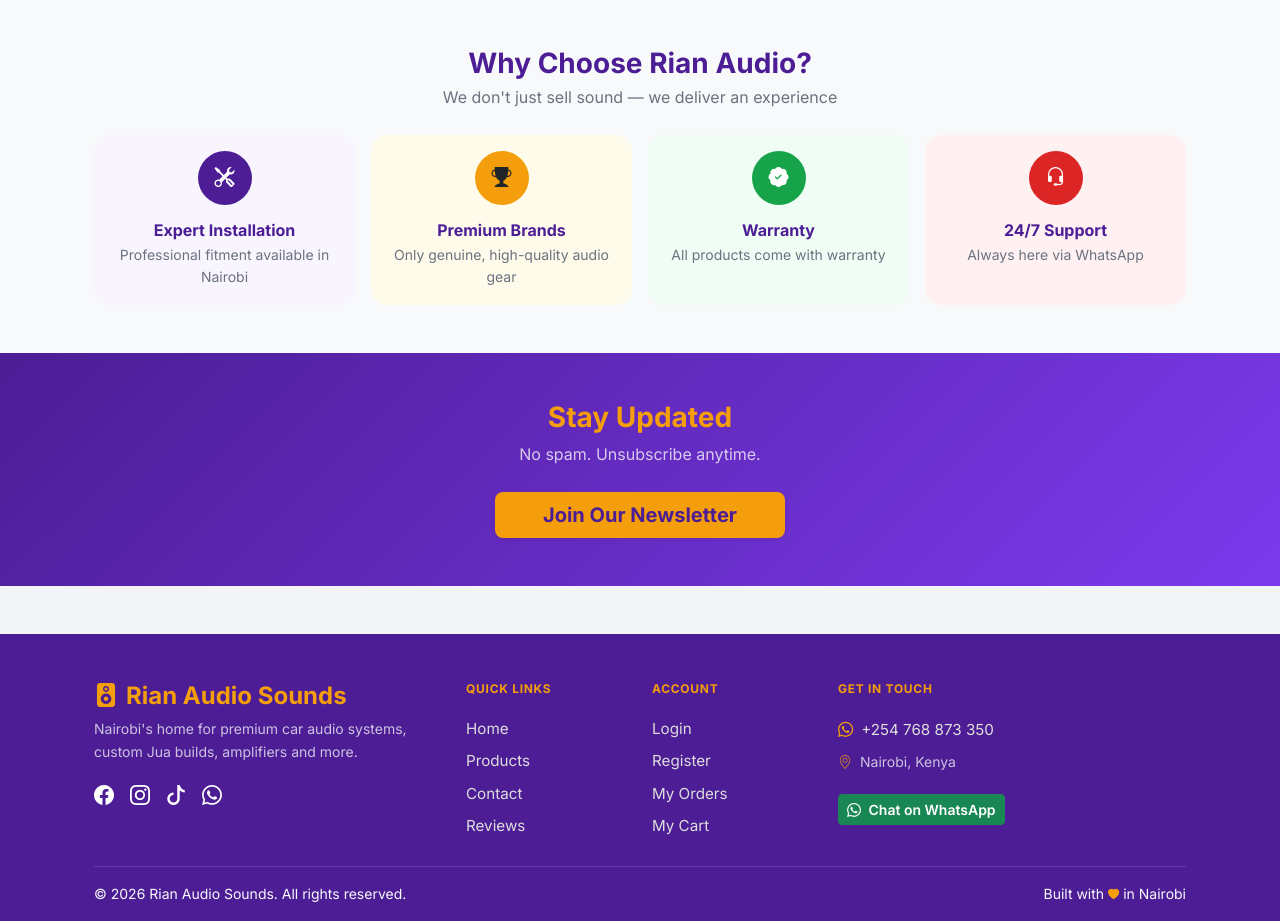
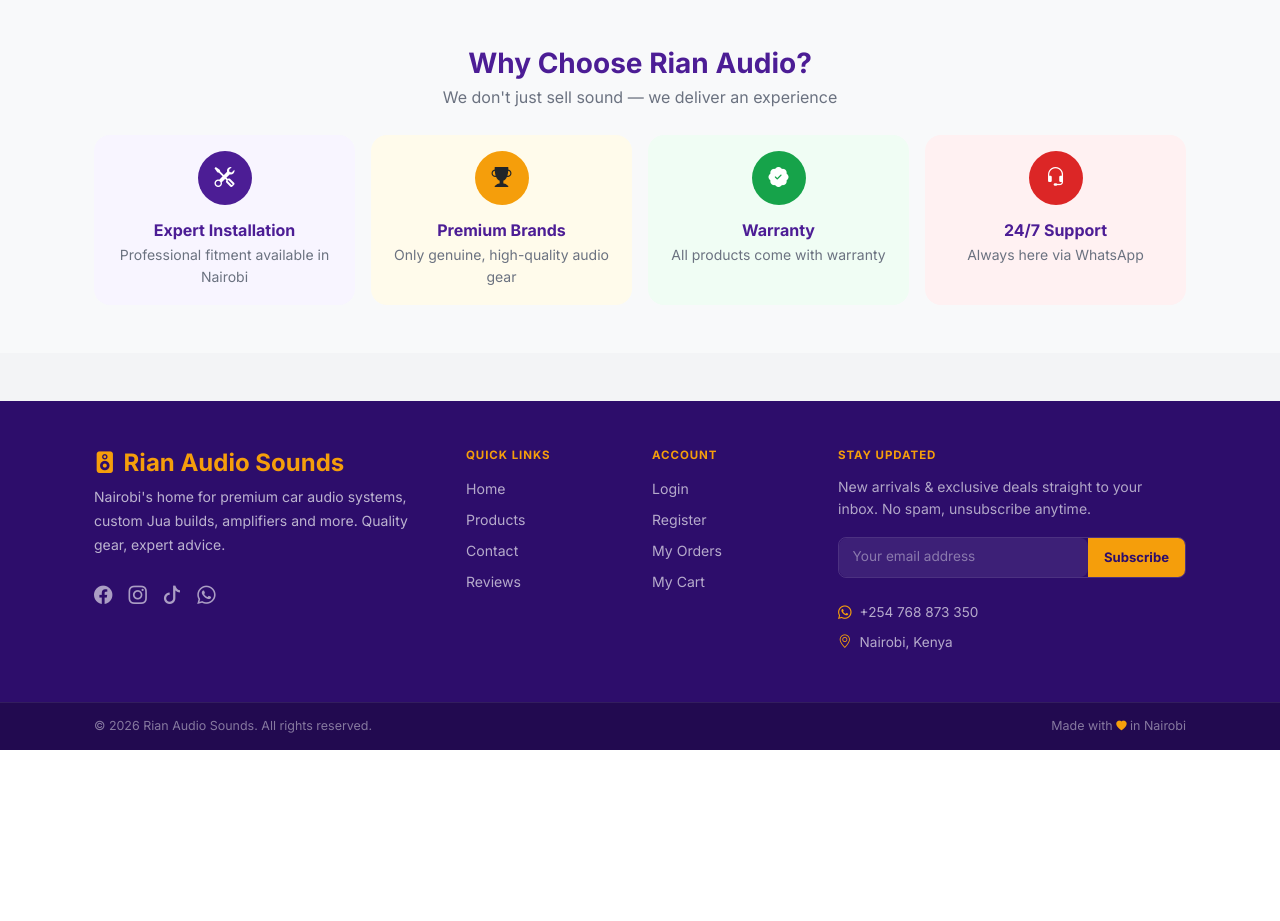
Before and after one commit to jripperpadre/rian-audio, a Django app: page / in a window 1280 px wide. Shown: the part 1495-2416 px from the top of the page. After the commit the page ends 2245 px from the top, so only its background shows below. Run offline with Django 5.2, Linux system fonts and the light colour scheme; data that the repository does not hold is empty.

Commit message:
new updates on User Interfcess

```diff
--- a/shop/templates/components/footer.html
+++ b/shop/templates/components/footer.html
@@ -1,41 +1,39 @@
-<footer class="footer-custom text-light pt-5 pb-3 mt-5">
+<footer class="footer-custom text-light pt-5 pb-0 mt-5">
   <div class="container">
-    <div class="row gy-4 mb-4">
+    <div class="row gy-5 pb-5">
 
-      <!-- Brand + tagline -->
-      <div class="col-12 col-md-4">
+      <!-- ① Brand + tagline + socials -->
+      <div class="col-12 col-md-4 col-lg-4">
         <h4 class="fw-bold text-gold mb-2">
-          <i class="bi bi-speaker-fill me-2"></i>Rian Audio Sounds
+          <i class="bi bi-speaker-fill me-2" style="font-size:.9em;"></i>Rian Audio Sounds
         </h4>
-        <p class="small opacity-75 mb-3">
-          Nairobi's home for premium car audio systems, custom Jua builds, amplifiers and more.
+        <p class="small mb-4" style="opacity:.7; line-height:1.7;">
+          Nairobi's home for premium car audio systems, custom Jua builds,
+          amplifiers and more. Quality gear, expert advice.
         </p>
-        <!-- Social icons -->
-        <div class="d-flex gap-3 flex-wrap">
+        <div class="d-flex gap-3">
           <a href="https://www.facebook.com/profile.php?id=61561903380922"
-             class="social-link" aria-label="Facebook" target="_blank" rel="noopener">
-            <i class="bi bi-facebook fs-5"></i>
+             class="footer-social" aria-label="Facebook" target="_blank" rel="noopener">
+            <i class="bi bi-facebook"></i>
           </a>
-          <a href="#" class="social-link" aria-label="Instagram">
-            <i class="bi bi-instagram fs-5"></i>
+          <a href="#" class="footer-social" aria-label="Instagram">
+            <i class="bi bi-instagram"></i>
           </a>
           <a href="https://www.tiktok.com/@rian.audio.sound"
-             class="social-link" aria-label="TikTok" target="_blank" rel="noopener">
-            <i class="bi bi-tiktok fs-5"></i>
+             class="footer-social" aria-label="TikTok" target="_blank" rel="noopener">
+            <i class="bi bi-tiktok"></i>
           </a>
           <a href="https://wa.me/254768873350"
-             class="social-link" aria-label="WhatsApp" target="_blank" rel="noopener">
-            <i class="bi bi-whatsapp fs-5"></i>
+             class="footer-social" aria-label="WhatsApp" target="_blank" rel="noopener">
+            <i class="bi bi-whatsapp"></i>
           </a>
         </div>
       </div>
 
-      <!-- Quick Links -->
-      <div class="col-6 col-md-2">
-        <h6 class="fw-bold text-gold mb-3 text-uppercase" style="font-size:.75rem;letter-spacing:.06em;">
-          Quick Links
-        </h6>
-        <ul class="list-unstyled mb-0" style="line-height:2;">
+      <!-- ② Quick links -->
+      <div class="col-6 col-md-2 col-lg-2">
+        <h6 class="footer-heading">Quick Links</h6>
+        <ul class="footer-list">
           <li><a href="{% url 'home' %}" class="footer-link">Home</a></li>
           <li><a href="{% url 'products' %}" class="footer-link">Products</a></li>
           <li><a href="{% url 'contact' %}" class="footer-link">Contact</a></li>
@@ -43,67 +41,158 @@
         </ul>
       </div>
 
-      <!-- Account -->
-      <div class="col-6 col-md-2">
-        <h6 class="fw-bold text-gold mb-3 text-uppercase" style="font-size:.75rem;letter-spacing:.06em;">
-          Account
-        </h6>
-        <ul class="list-unstyled mb-0" style="line-height:2;">
-          <li><a href="{% url 'login' %}" class="footer-link">Login</a></li>
-          <li><a href="{% url 'signup' %}" class="footer-link">Register</a></li>
+      <!-- ③ Account -->
+      <div class="col-6 col-md-2 col-lg-2">
+        <h6 class="footer-heading">Account</h6>
+        <ul class="footer-list">
+          <li><a href="{% url 'login' %}"     class="footer-link">Login</a></li>
+          <li><a href="{% url 'signup' %}"    class="footer-link">Register</a></li>
           <li><a href="{% url 'my_orders' %}" class="footer-link">My Orders</a></li>
           <li><a href="{% url 'cart_detail' %}" class="footer-link">My Cart</a></li>
         </ul>
       </div>
 
-      <!-- Contact -->
-      <div class="col-12 col-md-4">
-        <h6 class="fw-bold text-gold mb-3 text-uppercase" style="font-size:.75rem;letter-spacing:.06em;">
-          Get In Touch
-        </h6>
-        <ul class="list-unstyled mb-0" style="line-height:2.2;">
-          <li>
+      <!-- ④ Newsletter + contact -->
+      <div class="col-12 col-md-4 col-lg-4">
+        <h6 class="footer-heading">Stay Updated</h6>
+        <p class="small mb-3" style="opacity:.65;">
+          New arrivals &amp; exclusive deals straight to your inbox. No spam, unsubscribe anytime.
+        </p>
+
+        <!-- Inline newsletter form -->
+        <form class="footer-newsletter" method="post" action="{% url 'subscribe_newsletter' %}">
+          {% csrf_token %}
+          <input type="email" name="email" placeholder="Your email address" required>
+          <button type="submit">Subscribe</button>
+        </form>
+
+        <!-- Contact info -->
+        <div class="mt-4 d-flex flex-column gap-2">
           <a href="https://wa.me/254768873350" target="_blank" rel="noopener"
-               class="footer-link d-inline-flex align-items-center gap-2">
+             class="footer-contact-link">
             <i class="bi bi-whatsapp text-gold"></i> +254 768 873 350
           </a>
-          </li>
           {% if site_config.support_email %}
-          <li>
-            <a href="mailto:{{ site_config.support_email }}"
-               class="footer-link d-inline-flex align-items-center gap-2">
+          <a href="mailto:{{ site_config.support_email }}" class="footer-contact-link">
             <i class="bi bi-envelope text-gold"></i> {{ site_config.support_email }}
           </a>
-          </li>
           {% endif %}
-          <li class="d-flex align-items-center gap-2 opacity-75 small">
+          <span class="footer-contact-link">
             <i class="bi bi-geo-alt text-gold"></i> Nairobi, Kenya
-          </li>
-        </ul>
-        <a href="https://wa.me/254768873350" target="_blank" rel="noopener"
-           class="btn btn-success btn-sm mt-3 fw-semibold">
-          <i class="bi bi-whatsapp me-1"></i> Chat on WhatsApp
-        </a>
+          </span>
+        </div>
       </div>
 
-    </div>
+    </div><!-- /row -->
+  </div><!-- /container -->
 
   <!-- Bottom bar -->
-    <div class="border-top pt-3 d-flex flex-wrap justify-content-between align-items-center gap-2"
-         style="border-color:rgba(255,255,255,.12)!important;">
-      <p class="mb-0 small opacity-60">
-        &copy; {% now "Y" %} Rian Audio Sounds. All rights reserved.
-      </p>
-      <p class="mb-0 small opacity-60">
-        Built with <i class="bi bi-heart-fill text-gold" style="font-size:.7rem;"></i> in Nairobi
-      </p>
+  <div class="footer-bottom">
+    <div class="container d-flex flex-wrap justify-content-between align-items-center gap-2">
+      <span>&copy; {% now "Y" %} Rian Audio Sounds. All rights reserved.</span>
+      <span>Made with <i class="bi bi-heart-fill text-gold" style="font-size:.65rem;"></i> in Nairobi</span>
     </div>
   </div>
 </footer>
 
 <!-- Floating WhatsApp bubble -->
-<a href="https://wa.me/254768873350"
-   target="_blank" rel="noopener"
+<a href="https://wa.me/254768873350" target="_blank" rel="noopener"
    class="whatsapp-float" aria-label="Chat on WhatsApp">
   <i class="bi bi-whatsapp"></i>
 </a>
+
+<style>
+/* ── Footer layout ── */
+.footer-custom { background: #2d0d6b; }
+
+.footer-heading {
+  color: #f59e0b;
+  font-size: .72rem;
+  font-weight: 700;
+  letter-spacing: .08em;
+  text-transform: uppercase;
+  margin-bottom: .85rem;
+}
+
+.footer-list {
+  list-style: none;
+  padding: 0;
+  margin: 0;
+}
+.footer-list li { margin-bottom: .35rem; }
+
+.footer-link {
+  color: rgba(255,255,255,.65);
+  text-decoration: none;
+  font-size: .88rem;
+  transition: color .18s, padding-left .18s;
+  display: inline-block;
+}
+.footer-link:hover {
+  color: #f59e0b;
+  padding-left: 4px;
+}
+
+/* Social icons */
+.footer-social {
+  color: rgba(255,255,255,.6);
+  font-size: 1.15rem;
+  transition: color .2s, transform .2s;
+  text-decoration: none;
+}
+.footer-social:hover { color: #f59e0b; transform: translateY(-2px); }
+
+/* Newsletter form */
+.footer-newsletter {
+  display: flex;
+  border-radius: 8px;
+  overflow: hidden;
+  border: 1px solid rgba(255,255,255,.15);
+}
+.footer-newsletter input {
+  flex: 1;
+  min-width: 0;
+  background: rgba(255,255,255,.08);
+  border: none;
+  outline: none;
+  color: #fff;
+  font-size: .85rem;
+  padding: .55rem .85rem;
+}
+.footer-newsletter input::placeholder { color: rgba(255,255,255,.4); }
+.footer-newsletter input:focus { background: rgba(255,255,255,.13); }
+.footer-newsletter button {
+  background: #f59e0b;
+  border: none;
+  color: #2d0d6b;
+  font-size: .82rem;
+  font-weight: 700;
+  padding: .55rem 1rem;
+  cursor: pointer;
+  white-space: nowrap;
+  transition: background .2s;
+  flex-shrink: 0;
+}
+.footer-newsletter button:hover { background: #d97706; color: #fff; }
+
+/* Contact links */
+.footer-contact-link {
+  color: rgba(255,255,255,.65);
+  text-decoration: none;
+  font-size: .85rem;
+  display: inline-flex;
+  align-items: center;
+  gap: 8px;
+  transition: color .18s;
+}
+.footer-contact-link:hover { color: #f59e0b; }
+
+/* Bottom bar */
+.footer-bottom {
+  background: rgba(0,0,0,.25);
+  border-top: 1px solid rgba(255,255,255,.08);
+  padding: .85rem 0;
+  font-size: .78rem;
+  color: rgba(255,255,255,.45);
+}
+</style>
--- a/shop/templates/shop/home.html
+++ b/shop/templates/shop/home.html
@@ -252,53 +252,51 @@
 
 <!-- ===== TESTIMONIALS ===== -->
 {% if testimonials %}
-<section class="py-5 bg-light">
+<section class="py-5 testi-section">
   <div class="container">
-    <h2 class="h3 fw-bold text-center mb-4">What Customers Say</h2>
+    <div class="text-center mb-5">
+      <h2 class="h3 fw-bold text-purple mb-1">What Customers Say</h2>
+      <p class="text-muted small">Real experiences from real Nairobi clients</p>
+    </div>
     <div class="row g-4 justify-content-center">
       {% for t in testimonials %}
-        <div class="col-12 col-md-6 col-lg-3">
-          <div class="card border-0 shadow-sm h-100 rounded-4 p-4 text-center testimonial-card">
-            <div class="text-warning mb-3" style="font-size:.9rem;">
-              <i class="bi bi-star-fill"></i><i class="bi bi-star-fill"></i>
-              <i class="bi bi-star-fill"></i><i class="bi bi-star-fill"></i>
-              <i class="bi bi-star-fill"></i>
+        <div class="col-12 col-sm-6 col-lg-3">
+          <div class="testi-card">
+            <!-- big quote mark decoration -->
+            <span class="testi-quote-icon">&ldquo;</span>
+
+            <!-- Stars -->
+            <div class="testi-stars mb-3">
+              ★★★★★
             </div>
-            {% if t.avatar %}
-              <img src="{{ t.avatar.url }}" alt="{{ t.name }}"
-                   class="rounded-circle mx-auto mb-3 border border-2 shadow-sm"
-                   style="width:64px;height:64px;object-fit:cover;border-color:#4c1d95!important;">
-            {% else %}
-              <div class="rounded-circle mx-auto mb-3 d-flex align-items-center justify-content-center fw-bold fs-5 shadow-sm"
-                   style="width:64px;height:64px;background:#4c1d95;color:#f59e0b;">
-                {{ t.name|first|upper }}
+
+            <!-- Message -->
+            <p class="testi-message mb-4">"{{ t.message|truncatechars:110 }}"</p>
+
+            <!-- Author row -->
+            <div class="d-flex align-items-center gap-3 mt-auto">
+              {% if t.avatar %}
+                <img src="{{ t.avatar.url }}" alt="{{ t.name }}" class="testi-avatar">
+              {% else %}
+                <div class="testi-avatar-fallback">{{ t.name|first|upper }}</div>
+              {% endif %}
+              <div>
+                <p class="testi-name mb-0">{{ t.name }}</p>
+                <p class="mb-0 text-muted" style="font-size:.75rem;">Verified Customer</p>
               </div>
-            {% endif %}
-            <p class="fst-italic text-muted small mb-3">"{{ t.message }}"</p>
-            <h6 class="fw-bold text-purple mb-0">{{ t.name }}</h6>
+            </div>
           </div>
         </div>
       {% endfor %}
     </div>
-    <div class="text-center mt-4">
-      <a href="{% url 'testimonials' %}" class="btn btn-outline-purple">See All Testimonials</a>
+    <div class="text-center mt-5">
+      <a href="{% url 'testimonials' %}" class="btn btn-outline-purple fw-semibold px-4">
+        Read All Reviews <i class="bi bi-arrow-right ms-1"></i>
+      </a>
     </div>
   </div>
 </section>
 {% endif %}
-
-
-<!-- ===== NEWSLETTER ===== -->
-<section class="py-5 text-white text-center"
-  style="background:linear-gradient(135deg,#4c1d95,#7c3aed);">
-  <div class="container">
-    <h2 class="h3 fw-bold text-gold">Stay Updated</h2>
-    <p class="mb-4 opacity-75">No spam. Unsubscribe anytime.</p>
-    <a href="{% url 'newsletter_page' %}" class="btn btn-shop btn-lg px-5 fw-bold shadow-sm">
-      Join Our Newsletter
-    </a>
-  </div>
-</section>
 
 
 {% endblock %}
```
Also changed, not shown: other parts of shop/templates/shop/home.html (+57 -4 lines). Lines whose indentation alone changed are shown as unchanged.
